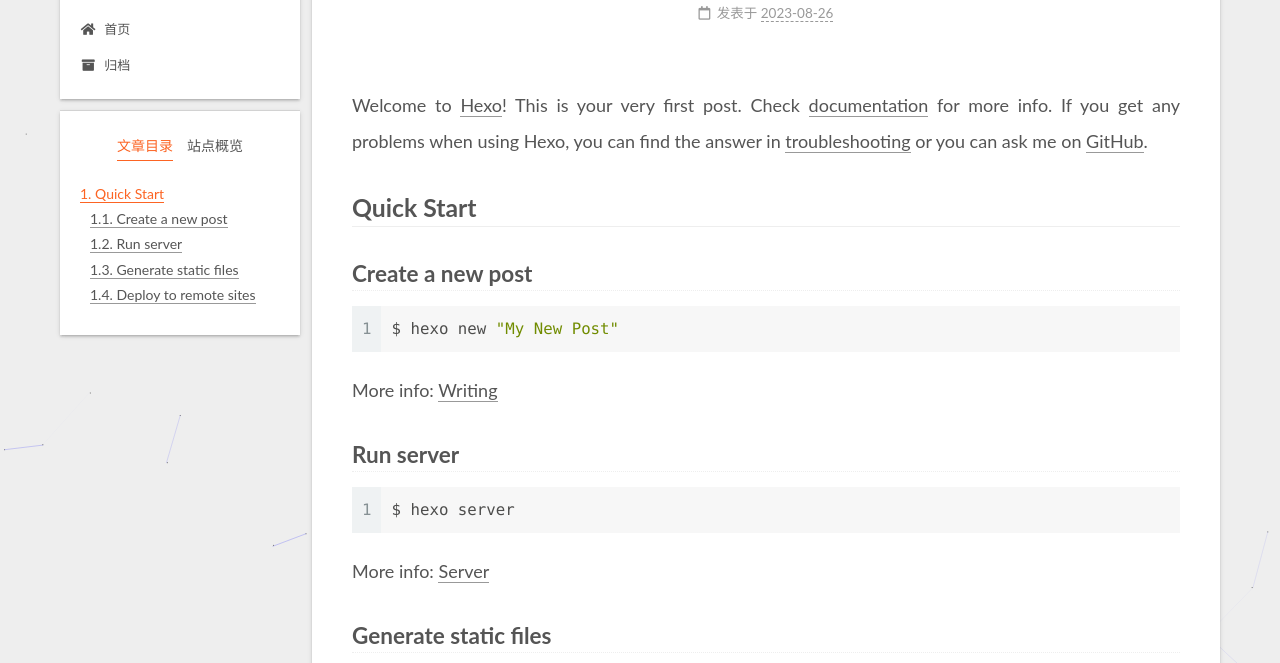
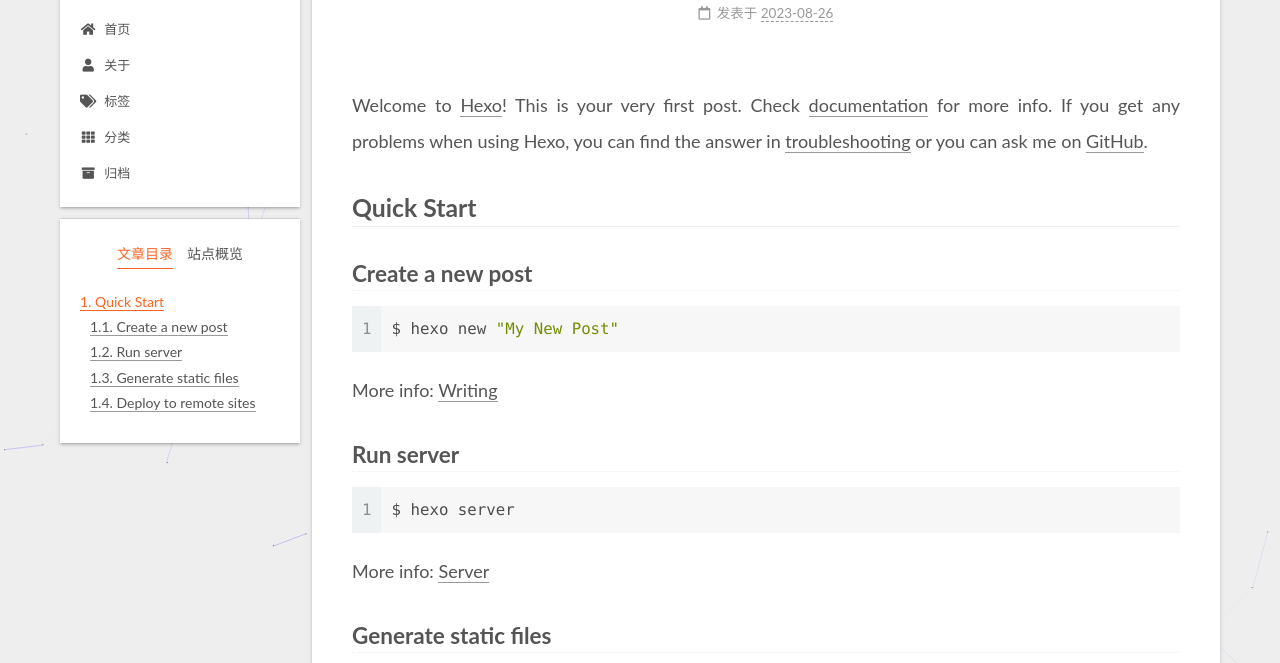
Before and after one commit to violence-max/violence-max.github.io, a plain HTML site: page 2023/08/26/hello-world/index.html in a window 1280 px wide. Shown: the part 87-750 px from the top of the page. Drawn offline with Linux system fonts and the light colour scheme; animation ran at ten frames a second.

Commit message:
Site updated: 2023-08-26 12:11:40

```diff
--- a/2023/08/26/hello-world/index.html
+++ b/2023/08/26/hello-world/index.html
@@ -115,6 +115,21 @@
         <li class="menu-item menu-item-home">
 
     <a href="/" rel="section"><i class="fa fa-home fa-fw"></i>首页</a>
+
+  </li>
+        <li class="menu-item menu-item-about">
+
+    <a href="/about/" rel="section"><i class="fa fa-user fa-fw"></i>关于</a>
+
+  </li>
+        <li class="menu-item menu-item-tags">
+
+    <a href="/tags/" rel="section"><i class="fa fa-tags fa-fw"></i>标签</a>
+
+  </li>
+        <li class="menu-item menu-item-categories">
+
+    <a href="/categories/" rel="section"><i class="fa fa-th fa-fw"></i>分类</a>
 
   </li>
         <li class="menu-item menu-item-archives">
--- a/css/main.css
+++ b/css/main.css
@@ -1169,7 +1169,7 @@
 }
 .links-of-author a::before,
 .links-of-author span.exturl::before {
-  background: #a6ffb5;
+  background: #99f9a8;
   border-radius: 50%;
   content: ' ';
   display: inline-block;
```
Also changed, not shown: archives/2023/08/index.html (+15 -0 lines), archives/2023/index.html (+15 -0 lines), archives/index.html (+15 -0 lines), index.html (+15 -0 lines).
